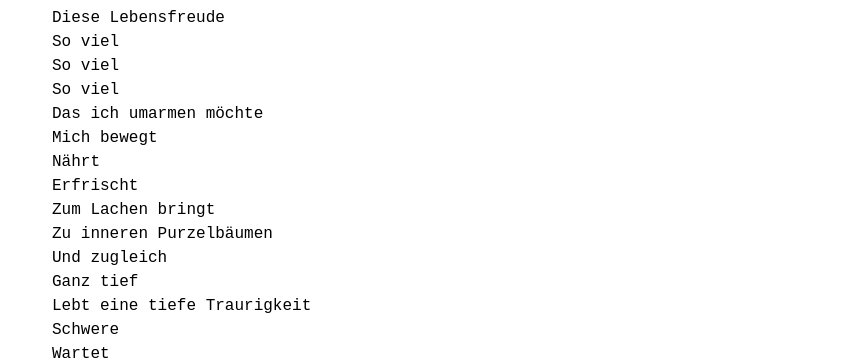
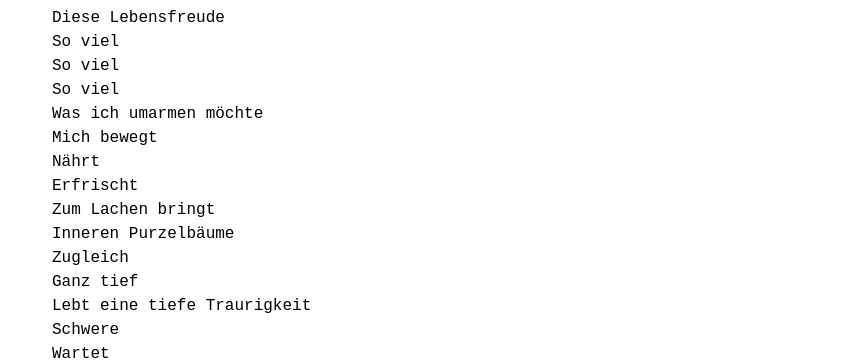
Before and after one commit to lebendigimsein/webpage, a Jekyll site: the page built from _posts/2023-01-11-diese-traurige-lebendigkeit.markdown, in a window 1280 px wide. Shown: the part 202-562 px from the top of the page, without its empty margins (208-1071 px from the left). Built offline with Jekyll 4.4.1, drawn with Linux system fonts in a browser that asks for light colours.

Commit message:
diese traurige lebendigkeit changed

```diff
--- a/_posts/2023-01-11-diese-traurige-lebendigkeit.markdown
+++ b/_posts/2023-01-11-diese-traurige-lebendigkeit.markdown
@@ -12,13 +12,13 @@ Diese Lebensfreude
 So viel
 So viel
 So viel
-Das ich umarmen möchte
+Was ich umarmen möchte
 Mich bewegt
 Nährt
 Erfrischt
 Zum Lachen bringt
-Zu inneren Purzelbäumen
-Und zugleich
+Inneren Purzelbäume
+Zugleich
 Ganz tief
 Lebt eine tiefe Traurigkeit
 Schwere
```
